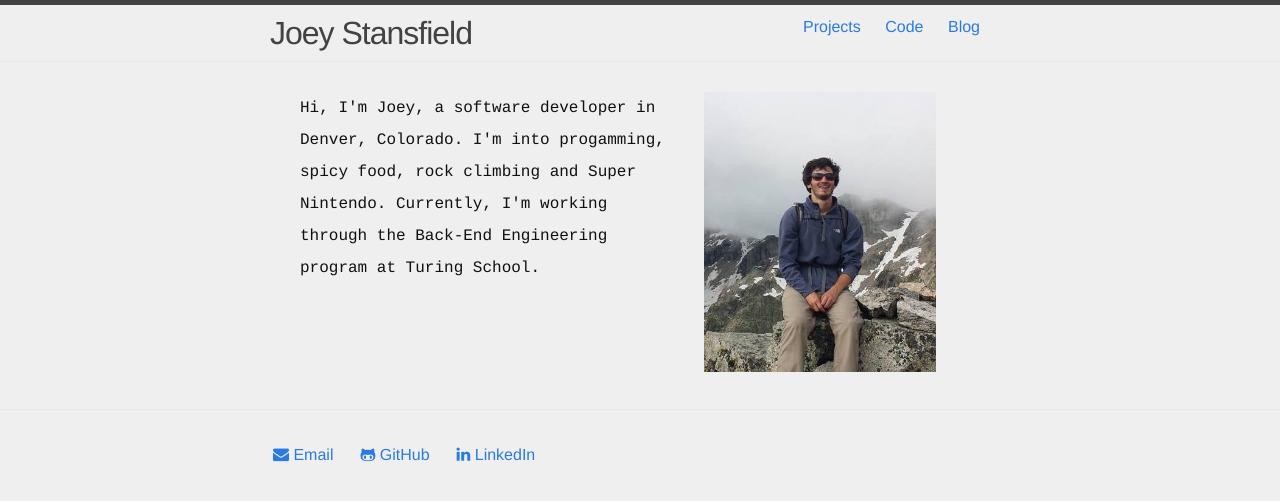
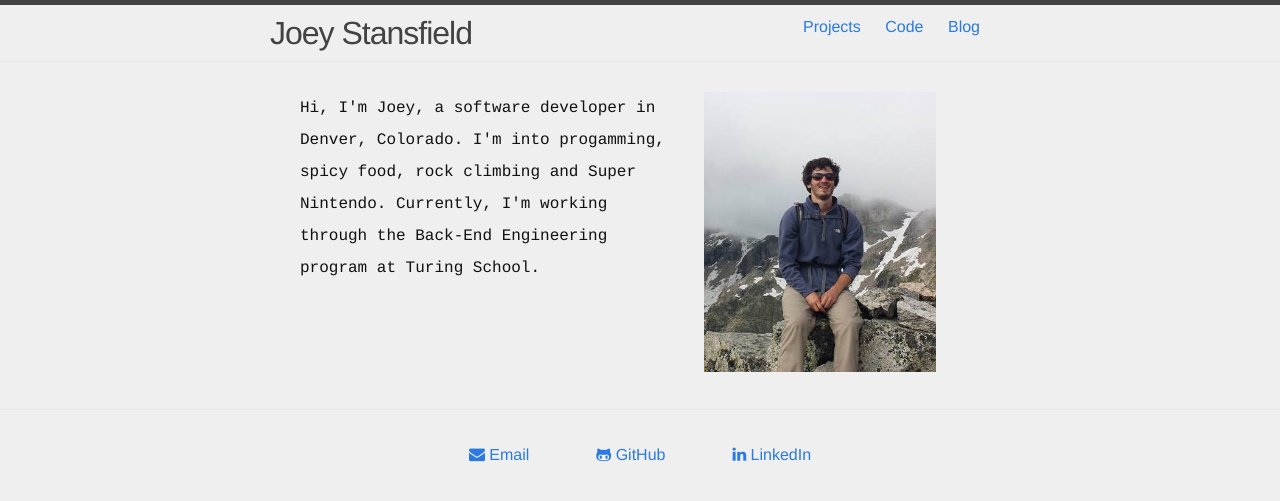
Before and after one commit to JStans12/JStans12.github.io, a Jekyll site: the page built from index.html, in a window 1280 px wide. Shown: the top 501 px of the page. Built offline with Jekyll 4.4.1, drawn with Linux system fonts in a browser that asks for light colours; nearby versions of some CDN libraries.

Commit message:
centered media

```diff
--- a/_layouts/default.html
+++ b/_layouts/default.html
@@ -16,7 +16,7 @@
         <a class="site-title" href=http://jstans12.github.io>{{ site.title }}</a>
         <div class="nav">
           <a class="nav-link" href="/projects/">Projects</a>
-          <a class="nav-link" href="http://github.com/jstans12">Code</a>
+          <a class="nav-link" href="/code/">Code</a>
           <a class="nav-link" href="/blog/">Blog</a>
         </div>
       </div>
@@ -30,7 +30,7 @@
 
     <footer class="site-footer">
       <div class="wrapper">
-        <table>
+        <table id="contact-refs">
 
           <!-- <td><a href="mailto:joseph.r.stansfield@gmail.com"> {{ site.email }}</a></td> -->
 
--- a/css/stylesheet.css
+++ b/css/stylesheet.css
@@ -47,7 +47,8 @@ a:hover { color: #111; text-decoration: underline; }
 
 /** Site footer */
 .site-footer { border-top: 1px solid #e8e8e8; padding: 30px 0; }
-.spacer { padding-left: 20px; }
+.spacer { padding-left: 60px; }
+#contact-refs { margin: auto; }
 
 /** Page content */
 .page-content { padding: 30px 0; }
```
